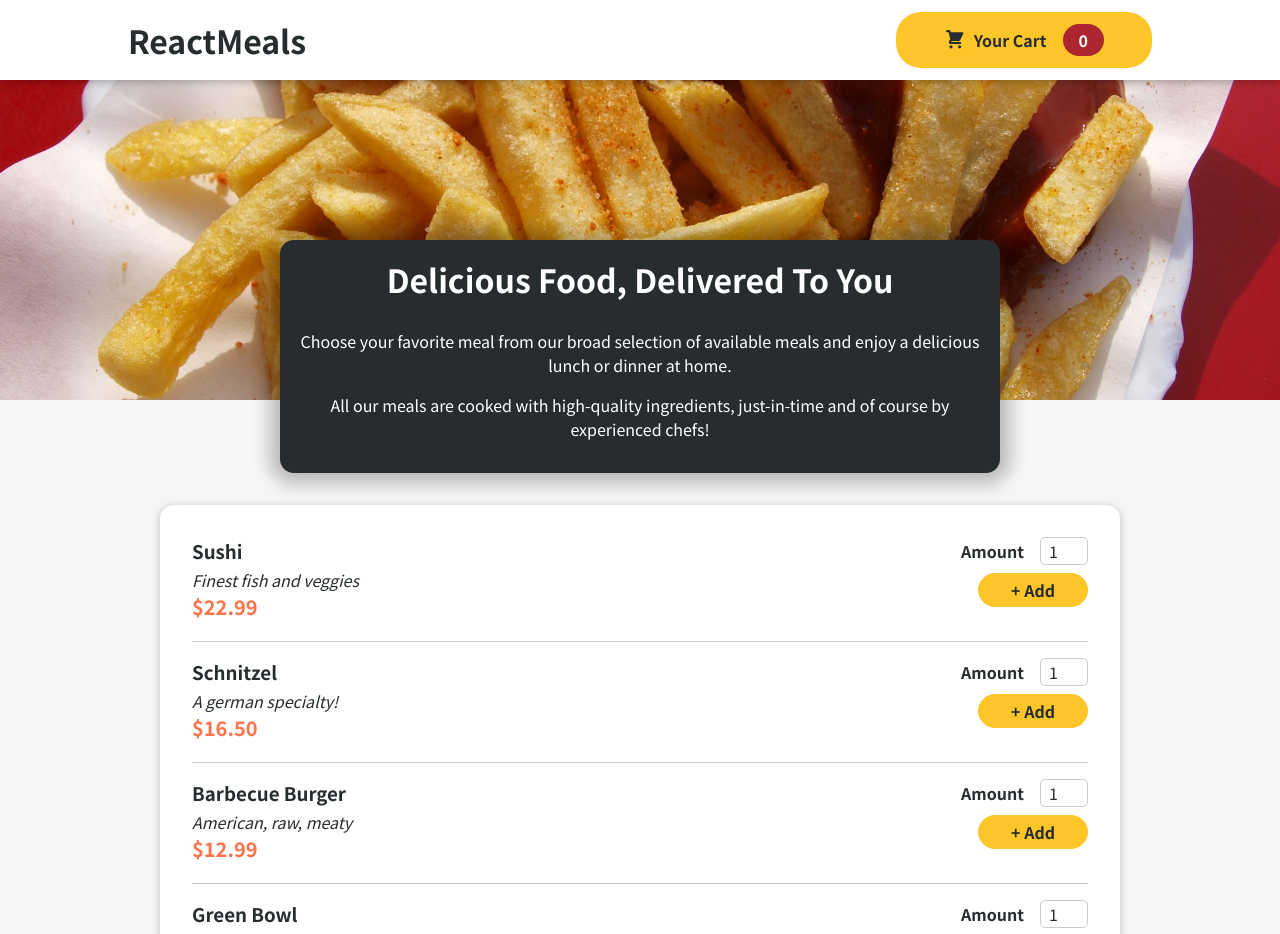
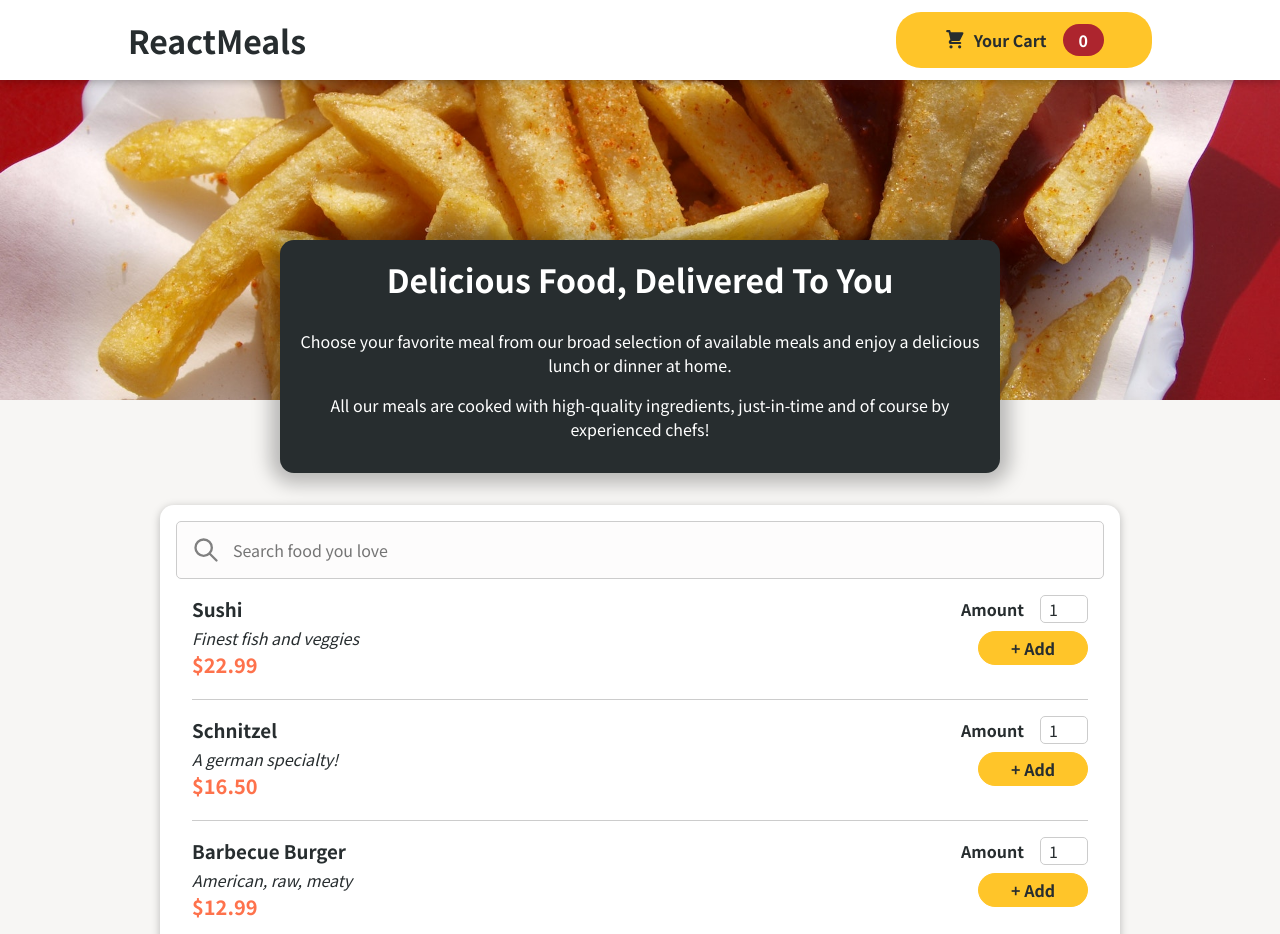
Before and after one commit to jcsnbnvntr/food-ordering-app-react, a React (Create React App) app: page / in a window 1280 px wide. Shown: the top 934 px of the page. Built offline with nearby package versions, Linux system fonts and the light colour scheme.

Commit message:
feat(meals): add search feature

```diff
--- a/src/components/Meals/AvailableMeals.js
+++ b/src/components/Meals/AvailableMeals.js
@@ -1,7 +1,8 @@
-import React from "react";
+import React, { useCallback, useEffect, useState } from "react";
 import classes from "./AvailableMeals.module.css";
 import MealItem from "./MealItem";
 import Card from "../UI/Card";
+import Search from "../UI/Search";
 
 const DUMMY_MEALS = [
   {
@@ -31,22 +32,61 @@ const DUMMY_MEALS = [
 ];
 
 const AvailableMeals = () => {
-  const mealsList = DUMMY_MEALS.map((meal) => {
-    return (
-      <MealItem
-        id={meal.id}
-        key={meal.id}
-        name={meal.name}
-        description={meal.description}
-        price={meal.price}
-      />
-    );
-  });
+  const [searchKey, setSearchKey] = useState(undefined);
+  const [mealsList, setMealsList] = useState([...DUMMY_MEALS]);
+
+  useEffect(() => {
+    // cancel filtering if this component is rendered for the first time
+    if (searchKey === undefined) return;
+
+    // debouncing
+    const timer = setTimeout(() => {
+      const filteredMeals = DUMMY_MEALS.filter((meal) =>
+        meal.name.toLocaleLowerCase().includes(searchKey.toLocaleLowerCase())
+      );
+      setMealsList(filteredMeals);
+    }, 1000);
+
+    // cleanup function
+    return () => {
+      // cancel the previous timer until the last timer is executed
+      clearTimeout(timer);
+    };
+  }, [searchKey]);
+
+  const searchHandler = useCallback((ev) => {
+    const key = ev.target.value;
+    setSearchKey(key.trim());
+  }, []);
+
+  const clearHandler = () => {
+    setSearchKey("");
+  };
 
   return (
     <section className={classes.meals}>
       <Card>
-        <ul>{mealsList}</ul>
+        <Search
+          value={searchKey}
+          onSearch={searchHandler}
+          onClear={clearHandler}
+          showClearButton={searchKey?.trim().length > 0}
+        />
+        <ul>
+          {mealsList.length > 0 &&
+            mealsList.map((meal) => {
+              return (
+                <MealItem
+                  id={meal.id}
+                  key={meal.id}
+                  name={meal.name}
+                  description={meal.description}
+                  price={meal.price}
+                />
+              );
+            })}
+          {mealsList.length === 0 && <h2>No results found</h2> /* fallback */}
+        </ul>
       </Card>
     </section>
   );
--- a/src/components/Meals/AvailableMeals.module.css
+++ b/src/components/Meals/AvailableMeals.module.css
@@ -11,6 +11,11 @@
     padding: 0;
 }
 
+.meals h2 {
+    text-align: center;
+    color: #272d2f;
+}
+
 @keyframes meals-appear {
     from {
         opacity: 0;
--- a/src/components/UI/Input.js
+++ b/src/components/UI/Input.js
@@ -2,9 +2,12 @@ import React from "react";
 import classes from "./Input.module.css";
 
 const Input = React.forwardRef((props, ref) => {
+  const className = `${classes.input} ${
+    props.className ? props.className : ""
+  }`;
   return (
-    <div className={classes.input}>
-      <label>{props.label}</label>
+    <div className={className}>
+      {props.label && <label>{props.label}</label>}
       <input {...props.input} ref={ref} />
     </div>
   );
--- a/src/components/UI/Input.module.css
+++ b/src/components/UI/Input.module.css
@@ -16,4 +16,5 @@
   border: 1px solid #ccc;
   font: inherit;
   padding-left: 0.5rem;
+  outline-color: #272d2f;
 }
--- /dev/null
+++ b/src/components/UI/Search.js
@@ -0,0 +1,43 @@
+import React, { useRef } from "react";
+import Input from "./Input";
+import classes from "./Search.module.css";
+import { TbSearch } from "react-icons/tb";
+import { RiCloseFill } from "react-icons/ri";
+import { IconContext } from "react-icons";
+
+const Search = (props) => {
+  const inputRef = useRef();
+
+  const clearHandler = (ev) => {
+    // to prevent losing input focus
+    ev.preventDefault();
+    inputRef.current.value = "";
+    props.onClear();
+  };
+
+  return (
+    <div className={classes["search-container"]}>
+      <IconContext.Provider value={{ size: 28, className: classes.icon }}>
+        <TbSearch className={classes["search-icon"]} />
+        {props.showClearButton && (
+          <RiCloseFill
+            onPointerDown={clearHandler}
+            className={classes["clear-icon"]}
+          />
+        )}
+      </IconContext.Provider>
+
+      <Input
+        className={classes["search-input"]}
+        ref={inputRef}
+        input={{
+          type: "text",
+          placeholder: "Search food you love",
+          onChange: props.onSearch,
+        }}
+      />
+    </div>
+  );
+};
+
+export default React.memo(Search);
--- /dev/null
+++ b/src/components/UI/Search.module.css
@@ -0,0 +1,31 @@
+.search-container {
+    position: relative;
+}
+
+.icon {
+    position: absolute;
+    top: 50%;
+    transform: translateY(-50%);
+}
+
+.search-icon {
+    left: 1rem;
+    color: gray;
+}
+
+.clear-icon {
+    right: 1rem;
+    color: gray;
+    cursor: pointer;
+}
+
+.clear-icon:hover {
+    color: #272d2f;
+}
+
+.search-input input {
+    width: 100%;
+    padding: 1rem  3.5rem;
+    margin: 0 auto;
+    background: #f7f6f44d;
+}
```
